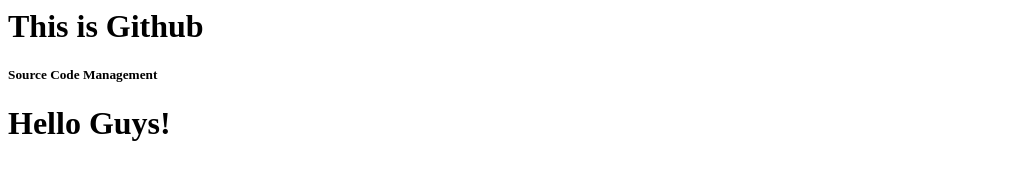
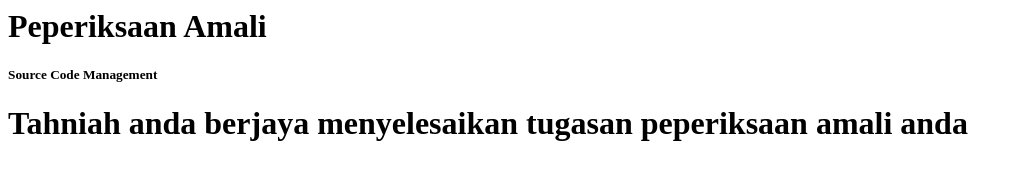
Before and after one commit to raizo4567/scmffinal.git.io, a plain HTML site: page index.html in a window 1280 px wide. Shown: the whole page, without its empty margins (0-1023 px from the left). Drawn offline with Linux system fonts and the light colour scheme.

Commit message:
Update index.html

```diff
--- a/index.html
+++ b/index.html
@@ -3,8 +3,8 @@
         <title>scmfinal</title>
     </head>
 <body>
-    <h1>This is Github</h1>
+    <h1>Peperiksaan Amali</h1>
     <h5>Source Code Management</h5>
-    <h1>Hello Guys!</h1>
+    <h1>Tahniah anda berjaya menyelesaikan tugasan peperiksaan amali anda</h1>
 </body>
 </html>
```
